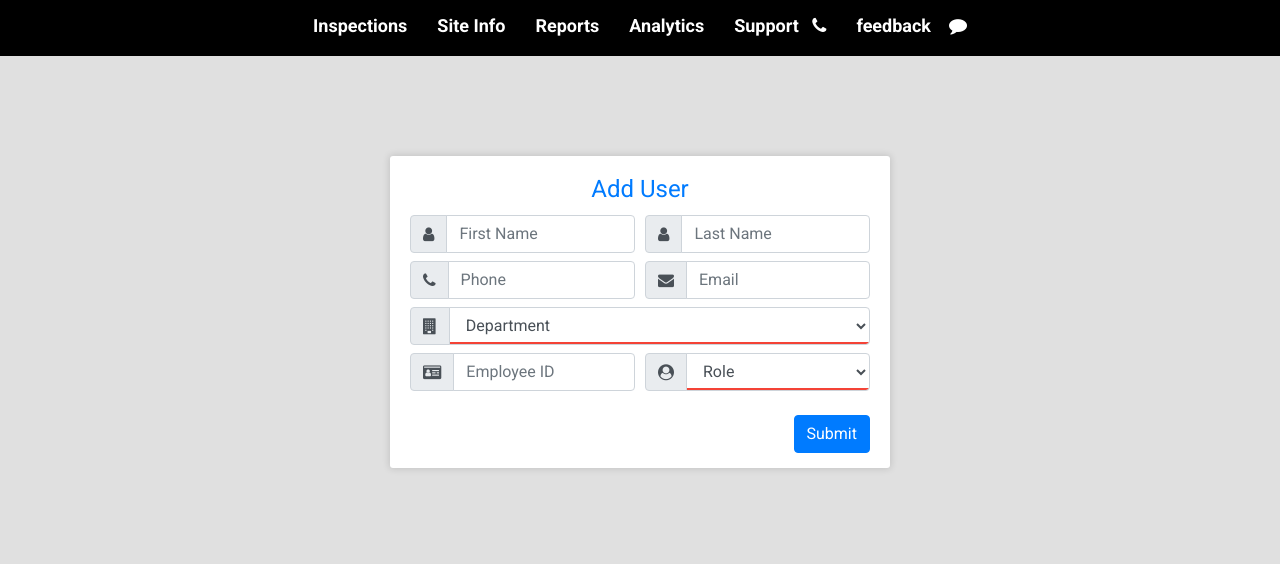
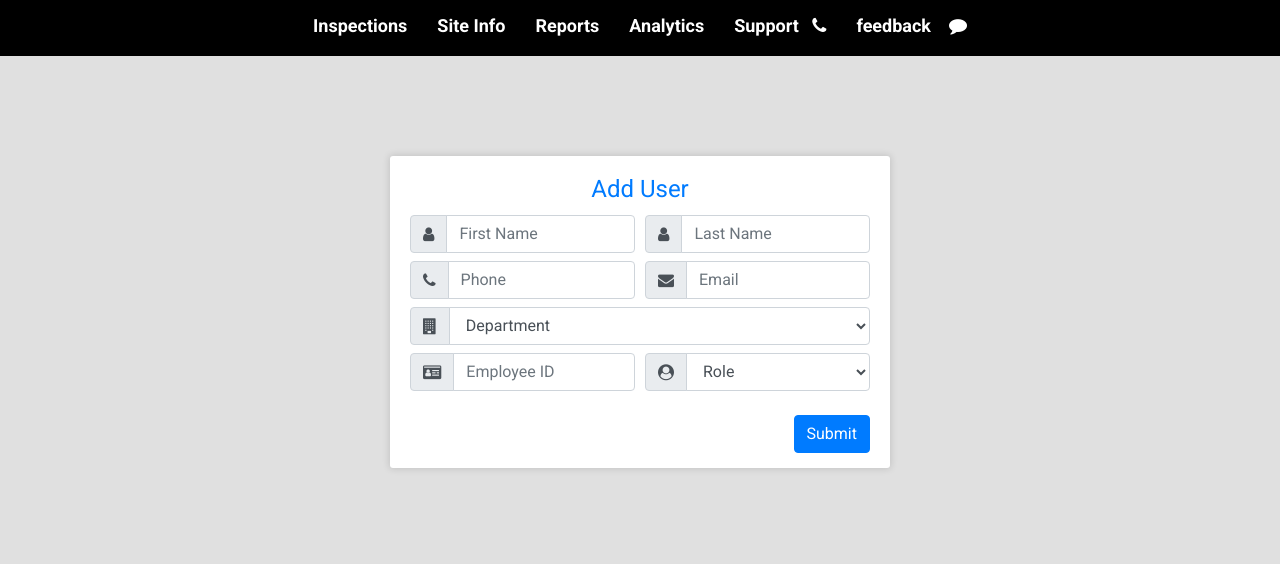
Before and after one commit to mohitjohar/pdt, a React app: page /adduser in a window 1280 px wide. Shown: the part 120-684 px from the top of the page. Built offline with nearby package versions, Linux system fonts and the light colour scheme.

Commit message:
login page degin

```diff
--- a/src/index.css
+++ b/src/index.css
@@ -273,7 +273,8 @@ input[invalid='true'] {
     linear-gradient(to top, #d2d2d2 1px, rgba(210, 210, 210, 0) 1px);
 }
 
-input.form-control.unfilled {
+input.form-control.unfilled,
+select.form-control.unfilled {
   background-image: none !important;
 }
 
```
